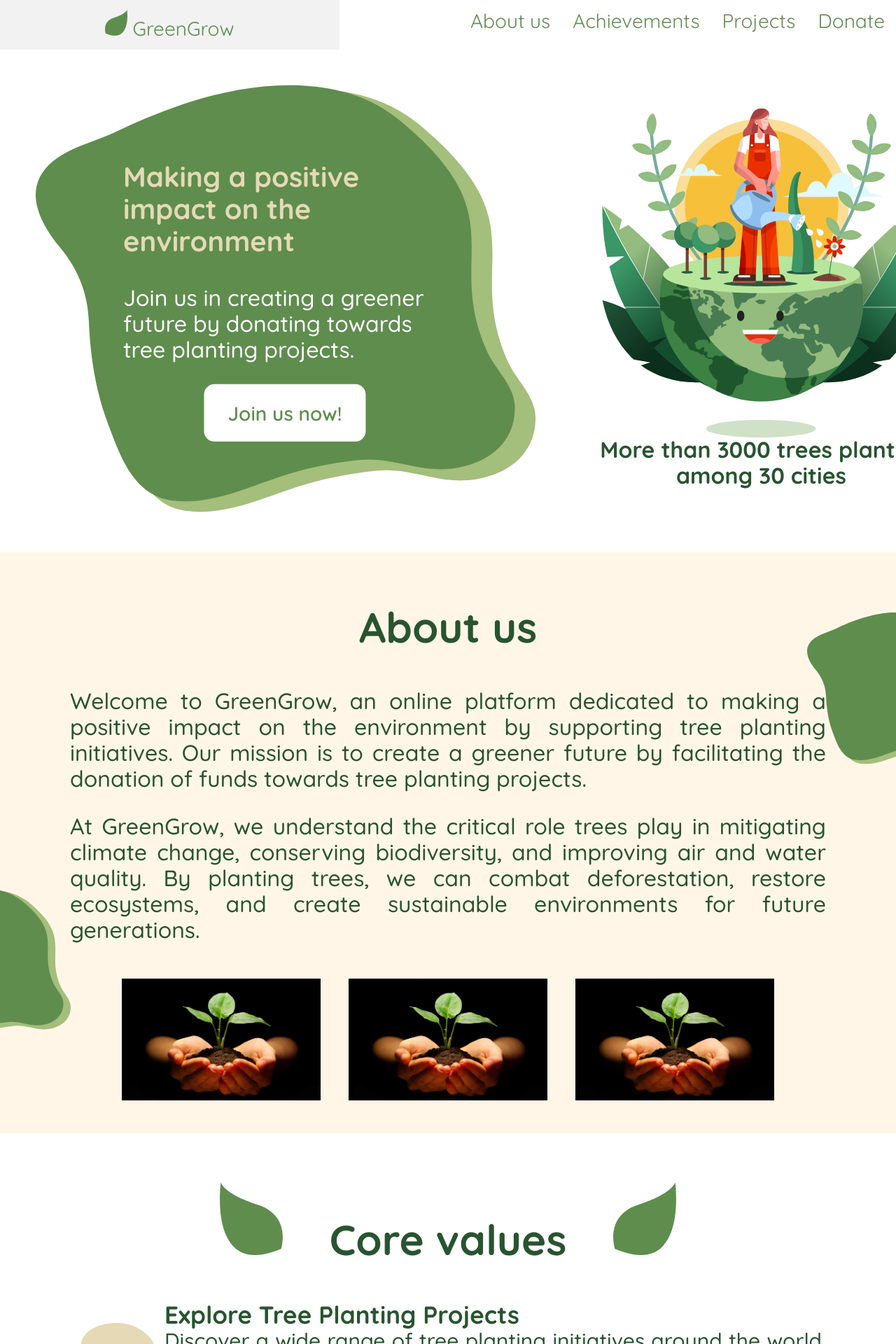
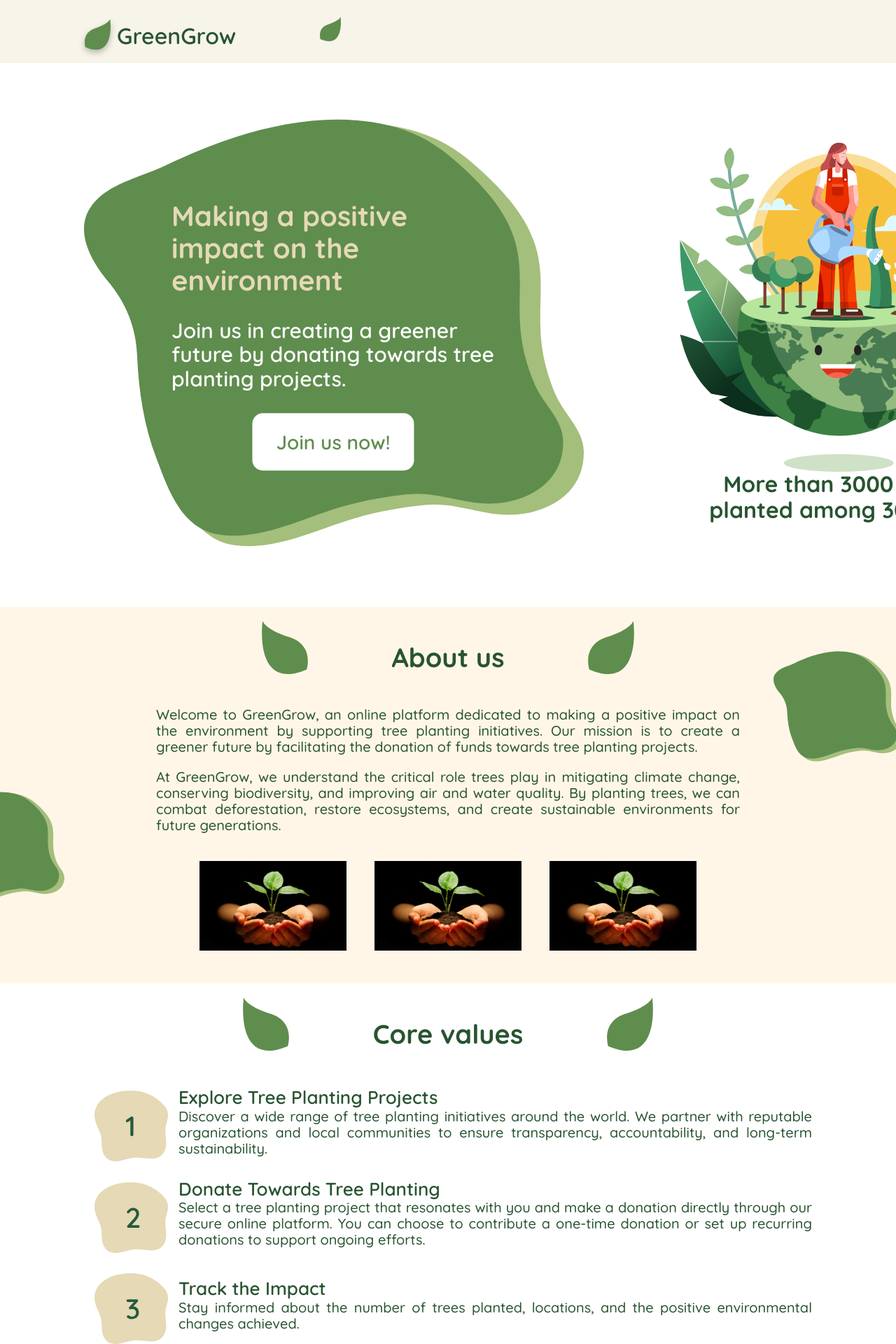
Before and after one commit to Trinhhayoo/DonateTreeSmallProject, a React (Create React App) app: page / in a window 1280 px wide. Shown: the top 1920 px of the page at 70% size. Built offline with nearby package versions, Linux system fonts and the light colour scheme.

Commit message:
fix navbar

```diff
--- a/src/components/GlobalStyles/GlobalStyles.scss
+++ b/src/components/GlobalStyles/GlobalStyles.scss
@@ -20,6 +20,7 @@
 
 html {
     font-size: 62.5%;
+    scroll-behavior: smooth;
 }
 
 body {
@@ -80,7 +81,7 @@ body {
     transition: all 1000ms ease-in-out;
     margin-left: auto;
     margin-right: auto;
-z-index: 100;
+    z-index: 100;
 }
 .center .project_item {
     transition: transform 0.5s;
--- a/src/components/Layout/DefaultLayout/AboutUs/AboutUs.css
+++ b/src/components/Layout/DefaultLayout/AboutUs/AboutUs.css
@@ -10,33 +10,39 @@ p {
 }
 .title {
     font-weight: 700;
-    font-size: 60px;
+    font-size: 38px;
     line-height: 75px;
+    margin-top: 15px;
     text-align: center;
     color: #285430;
+    vertical-align: center;
 }
 .aboutUsContent {
     font-weight: 500;
-    font-size: 32px;
+    font-size: 20px;
     text-align: justify;
     color: #285430;
 }
 .coreValuesTitle {
     margin: 0;
-    font-weight: 700;
-    font-size: 35px;
+    font-weight: 600;
+    font-size: 26px;
     display: flex;
     align-items: center;
     color: #285430;
 }
+.logoTitle {
+    display: flex;
+    vertical-align: bottom;
+    justify-content: center;
+}
 .coreValuesContainer {
     display: flex;
     align-items: center;
-    justify-content: center;
 }
 .coreValuesContent {
     font-weight: 500;
-    font-size: 30px;
+    font-size: 20px;
     display: flex;
     align-items: center;
     color: #285430;
@@ -53,44 +59,40 @@ p {
 .imageContainer {
     text-align: center;
 }
+.rightLogo {
+    width: 66px;
+    height: 76px;
+    margin-left: 120px;
+}
+.leftLogo {
+    width: 66px;
+    height: 76px;
+    margin-right: 120px;
+    -webkit-transform: scaleX(-1);
+    transform: scaleX(-1);
+}
 
 #aboutUs {
     background-color: #fff6e7;
-    padding: 20px 100px 20px 100px;
+    padding: 20px 223px 20px 223px;
     color: #285430;
 }
 #rightBlob {
     position: absolute;
-    width: 254px;
-    height: 217px;
-    left: 100%;
+    width: 184px;
+    height: 158px;
+    left: 93.5%;
     transform: translate(-50%, -50%);
 }
 #leftBlob {
     position: absolute;
-    width: 254px;
-    height: 217px;
-    left: -2%;
+    width: 184px;
+    height: 158px;
+    left: 0%;
     transform: translate(-50%, -50%);
 }
 #coreValues {
     background-color: #ffffff;
-    padding: 20px 100px 20px 100px;
+    padding: 20px 120px 20px 120px;
     color: #285430;
 }
-#rightLogo {
-    color: #285430;
-    font-weight: bold;
-    width: 90px;
-    height: 104px;
-    margin-left: 50px;
-}
-#leftLogo {
-    color: #285430;
-    font-weight: bold;
-    width: 90px;
-    height: 104px;
-    margin-right: 50px;
-    -webkit-transform: scaleX(-1);
-    transform: scaleX(-1);
-}
--- a/src/components/Layout/DefaultLayout/AboutUs/AboutUs.jsx
+++ b/src/components/Layout/DefaultLayout/AboutUs/AboutUs.jsx
@@ -14,7 +14,15 @@ const AboutUs = () => {
     return (
         <div>
             <section id="aboutUs">
-                <h2 className="title">About us</h2>
+                <div className="logoTitle">
+                    <div>
+                        <img class="leftLogo" src={logo} />
+                    </div>
+                    <h2 className="title">About us</h2>
+                    <div>
+                        <img class="rightLogo" src={logo} />
+                    </div>
+                </div>
                 <img id="rightBlob" src={blob} />
                 <p className="aboutUsContent">
                     Welcome to GreenGrow, an online platform dedicated to making a positive impact on the environment by
@@ -35,10 +43,15 @@ const AboutUs = () => {
             </section>
 
             <section id="coreValues">
-                <h2 className="title">
-                    {' '}
-                    <img id="leftLogo" src={logo} /> Core values <img id="rightLogo" src={logo} />
-                </h2>
+                <div className="logoTitle">
+                    <div>
+                        <img class="leftLogo" src={logo} />
+                    </div>
+                    <h2 className="title"> Core values</h2>
+                    <div>
+                        <img class="rightLogo" src={logo} />
+                    </div>
+                </div>
 
                 <div class="coreValuesContainer">
                     <div className="numBlob">
@@ -90,7 +103,7 @@ const AboutUs = () => {
                     </div>
 
                     <div>
-                        <h4 className="coreValuesTitle">Get Involved</h4>
+                        <h1 className="coreValuesTitle">Get Involved</h1>
                         <p className="coreValuesContent">
                             We organize volunteering events and provide resources for those who wish to engage in tree
                             planting activities firsthand. Together, we can make a tangible difference.
@@ -104,7 +117,7 @@ const AboutUs = () => {
                     </div>
 
                     <div>
-                        <h4 className="coreValuesTitle">Spread the Word</h4>
+                        <h1 className="coreValuesTitle">Spread the Word</h1>
                         <p className="coreValuesContent">
                             Raise awareness about the importance of reforestation and tree planting. Share your
                             contributions and experiences on social media platforms and encourage others to join the
--- a/src/components/Layout/DefaultLayout/Achievements/Achievements.jsx
+++ b/src/components/Layout/DefaultLayout/Achievements/Achievements.jsx
@@ -8,7 +8,7 @@ const cx = classNames.bind(styles);
 
 const Achievements = () => {
     return (
-        <div className={cx('wrapper')}>
+        <div id="achievements" className={cx('wrapper')}>
             <h2 className={cx('title-session')}>Achievements</h2>
             <div className={cx('Blob')}>
                 <img src={blob} alt="blob1" className={cx('blob', 'blob1')} />
--- a/src/components/Layout/DefaultLayout/FormDonate/FormDonate.jsx
+++ b/src/components/Layout/DefaultLayout/FormDonate/FormDonate.jsx
@@ -32,7 +32,7 @@ const FormDonate = () => {
         // console.log(inputs);
     };
     return (
-        <div className={cx('wrapper')}>
+        <div id="form" className={cx('wrapper')}>
             <h2 className={cx('title-session', 'title')}>Let’s join with us now</h2>
             <div className={cx('content')} style={{ backgroundImage: `url(${background})` }}>
                 <form className={cx('form-donate')} onSubmit={handleSubmit}>
--- a/src/components/Layout/DefaultLayout/Header/Header.css
+++ b/src/components/Layout/DefaultLayout/Header/Header.css
@@ -10,12 +10,12 @@ p {
     margin-top: 0;
 }
 
-.container {
+.hero-banner-container {
     color: white;
     width: 100%;
     display: flex;
     align-items: center;
-    margin: 30px 51px;
+    padding: 60px 120px 60px 120px;
     gap: 79px;
 }
 .blob {
@@ -49,6 +49,7 @@ p {
 }
 
 #blobTitle {
+    margin-bottom: 32px;
     font-weight: 700;
     font-size: 40px;
     text-align: left;
@@ -56,16 +57,17 @@ p {
 }
 
 #blobContent {
+    margin-bottom: 32px;
     text-align: left;
-    font-weight: 500;
-    font-size: 32px;
+    font-weight: 600;
+    font-size: 30px;
     color: #ffffff;
 }
 #earth {
     display: flex;
     flex-direction: column;
     align-items: center;
-    padding: 0px;
+    padding-left: 58px;
     width: 545px;
     height: 549px;
 }
--- a/src/components/Layout/DefaultLayout/Header/Header.jsx
+++ b/src/components/Layout/DefaultLayout/Header/Header.jsx
@@ -7,9 +7,9 @@ const cx = classNames.bind(styles);
 
 const Header = () => {
     return (
-        <div>
+        <div id="header">
             <section>
-                <div className="container">
+                <div className="hero-banner-container">
                     <div className="blob">
                         <img src={blob} />
                         <div className="centered">
@@ -17,6 +17,7 @@ const Header = () => {
                             <p id="blobContent">
                                 Join us in creating a greener future by donating towards tree planting projects.
                             </p>
+                            <a href="#form">
                                 <button
                                     className={cx('btn-join', 'btn')}
                                     style={{
@@ -30,6 +31,7 @@ const Header = () => {
                                 >
                                     Join us now!
                                 </button>
+                            </a>
                         </div>
                     </div>
 
--- a/src/components/Layout/DefaultLayout/Navigate/Navigate.css
+++ b/src/components/Layout/DefaultLayout/Navigate/Navigate.css
@@ -1,30 +1,114 @@
-ul {
+.navbarItems {
+    position: sticky;
+    top: 0;
+}
+.itemList {
     list-style-type: none;
     margin: 0;
-    padding: 0;
+    padding: 10px;
     overflow: hidden;
-    background-color: #ffffff;
+    justify-content: center;
+    width: 100%;
 }
-
 li {
-    float: right;
+    float: left;
 }
 
 li a {
-    display: block;
     color: #5f8d4e;
     text-align: center;
-    padding: 14px 16px;
+    padding: 0 15px 0 15px;
     text-decoration: none;
     font-size: 28px;
+    font-weight: 700;
+    vertical-align: middle;
 }
 
-li a:hover {
+li.item a:hover {
     background-color: #f2f2f2;
+    border-radius: 20px;
+    padding-top: 10px;
+    padding-bottom: 10px;
+}
+.navbarItems {
+    z-index: 10;
+    background-color: rgba(229, 217, 182, 0.3);
+    padding: 1px;
+}
+.container {
+    padding: 18px 120px 18px 120px;
+    width: 100%;
+    display: flex;
+    align-items: center;
+}
+.itemContainer {
+    width: 700px;
+    height: 80px;
+    display: flex;
+    flex-direction: row;
+    justify-content: center;
+    align-items: center;
+    padding: 9px 21px;
+    gap: 10px;
+    background: #ffffff;
+    border-bottom: 2px solid #a4be7b;
+    border-radius: 15px;
+    float: right;
+    margin-left: 285px;
+}
+
+.logo {
+    float: left;
+    padding-right: 120px;
+}
+.logo a {
+    text-decoration: none;
+    display: inline-block;
+    font-weight: 600;
+    font-size: 32px;
+    color: #285430;
+    vertical-align: -webkit-baseline-middle;
+}
+.menu-icon {
+    display: none;
 }
 
 #logo {
-    color: #285430;
-    font-weight: bold;
-    width: 7%;
+    width: 37.21px;
+    vertical-align: sub;
+    filter: drop-shadow(0px 4px 4px rgba(0, 0, 0, 0.25));
 }
+
+@media (max-width: 1400px) {
+    .menu-icon {
+        display: block;
+        cursor: pointer;
+        float: right;
+    }
+
+    .itemContainer {
+        display: none;
+        position: absolute;
+        right: 0;
+        top: 60px;
+        background-color: #fef7e5;
+        width: 0px;
+        height: calc(100vh - 60px);
+        transition: all 0.3s ease-in;
+        overflow: hidden;
+    }
+
+    .itemContainer.active {
+        width: 270px;
+    }
+
+    .itemContainer ul {
+        display: flex;
+        flex-direction: column;
+    }
+
+    .itemContainer ul li {
+        margin-right: unset;
+        margin-top: 22px;
+    }
+}
--- a/src/components/Layout/DefaultLayout/Navigate/index.js
+++ b/src/components/Layout/DefaultLayout/Navigate/index.js
@@ -1,47 +1,48 @@
-import {useEffect} from 'react';
+import { useEffect } from 'react';
+import { useState } from 'react';
 import './Navigate.css';
 import logo from '../../../../svg/2xlogo.svg';
 
 function Navigate() {
     useEffect(() => {
-        // 👇️ scroll to top on page load
-        window.scrollTo({top: 0, left: 0, behavior: 'smooth'});
-      }, []);
+        window.scrollTo({ top: 0, behavior: 'smooth' });
+    }, []);
+
+    const [showNavbar, setShowNavbar] = useState(false);
+
+    const handleShowNavbar = () => {
+        setShowNavbar(!showNavbar);
+    };
+
     return (
         <nav className="navbarItems">
-            <ul>
-                <li>
-                    <a onClick={() => {
-          window.scrollTo({top: 1400, behavior: 'smooth'});
-        }}
-                    >Donate</a>
-                </li>
-                <li>
-                    <a onClick={() => {
-          window.scrollTo({top: 3500, behavior: 'smooth'});
-        }}
-                    >
-                        Projects</a>
-                </li>
-                <li>
-                    <a onClick={() => {
-          window.scrollTo({top: 2800, behavior: 'smooth'});
-        }}
-                    >Achievements</a>
-                </li>
-                <li>
-                    <a onClick={() => {
-          window.scrollTo({top: 850, behavior: 'smooth'});
-        }}
-                    >About us</a>
-                </li>
-                <li style={{ float: 'left' }}>
-                    <a>
+            <div className="container">
+                <div className="logo">
+                    <a href="#header">
                         <img id="logo" src={logo} />
                         <> </>GreenGrow
                     </a>
-                </li>
-            </ul>
+                </div>
+                <div className="menu-icon" onClick={handleShowNavbar}>
+                    <img style={{ width: '30px' }} src={logo} />
+                </div>
+                <div className={`itemContainer  ${showNavbar && 'active'}`}>
+                    <ul className="itemList">
+                        <li className="item">
+                            <a href="#aboutUs">About us</a>
+                        </li>
+                        <li className="item">
+                            <a href="#achievements">Achievements</a>
+                        </li>
+                        <li className="item">
+                            <a href="#projects">Projects</a>
+                        </li>
+                        <li className="item">
+                            <a href="#form">Donate</a>
+                        </li>
+                    </ul>
+                </div>
+            </div>
         </nav>
     );
 }
--- a/src/components/Layout/DefaultLayout/Projects/Project.jsx
+++ b/src/components/Layout/DefaultLayout/Projects/Project.jsx
@@ -1,4 +1,3 @@
-
 import styles from './Projects.module.scss';
 import classNames from 'classnames/bind';
 import logo from '../../../../svg/2xlogo.svg';
@@ -10,7 +9,7 @@ import Slider from 'react-slick';
 import 'slick-carousel/slick/slick.css';
 import 'slick-carousel/slick/slick-theme.css';
 import { dataDigitalBestSeller } from './data';
-import {BsArrowLeft, BsArrowRight} from 'react-icons/bs';
+import { BsArrowLeft, BsArrowRight } from 'react-icons/bs';
 
 // import { faCircleArrowLeft, faCircleArrowRight } from '@fortawesome/free-solid-svg-icons';
 const cx = classNames.bind(styles);
@@ -102,15 +101,11 @@ const cx = classNames.bind(styles);
 //     );
 // };
 
-
-const images = [projectItem, projectItem, projectItem, projectItem,projectItem,projectItem];
-
-
+const images = [projectItem, projectItem, projectItem, projectItem, projectItem, projectItem];
 
 const Projects = () => {
-
     const settings = {
-      className: "center",
+        className: 'center',
         dots: true,
         centerMode: true,
         centerPadding: 0,
@@ -120,10 +115,10 @@ const Projects = () => {
         autoplay: true,
         speed: 3000,
         autoplaySpeed: 3000,
-      cssEase: "linear"
+        cssEase: 'linear',
     };
     return (
-      <div>
+        <div id="projects">
             <div className={cx('header')}>
                 <div className={cx('logo', 'logo-revert')}>
                     <img className={cx('logo-img')} src={logo} alt="" style={{ fill: 'rgb(164, 190, 12' }} />
@@ -134,30 +129,19 @@ const Projects = () => {
                 </div>
             </div>
             <Slider {...settings}>
-
-
                 {dataDigitalBestSeller.map((item) => (
-          <div
-          className={cx('project_list')}
-
-      >
+                    <div className={cx('project_list')}>
                         <div className={cx('project_item')}>
                             <div className={cx('project-img-wrapper')}>
                                 <img src={projectItem} alt="" className={cx('project-img')} />
                             </div>
                             <h6 className={cx('project-title')}>Dự án trồng 1000 cây xanh ở Bình Phước</h6>
                         </div>
-
-
-
-
                     </div>
                 ))}
-
             </Slider>
         </div>
     );
-  }
-
+};
 
 export default Projects;
```
Also changed, not shown: 1 other file (tests, documents, lock files or other folders). Lines whose indentation alone changed are shown as unchanged.
